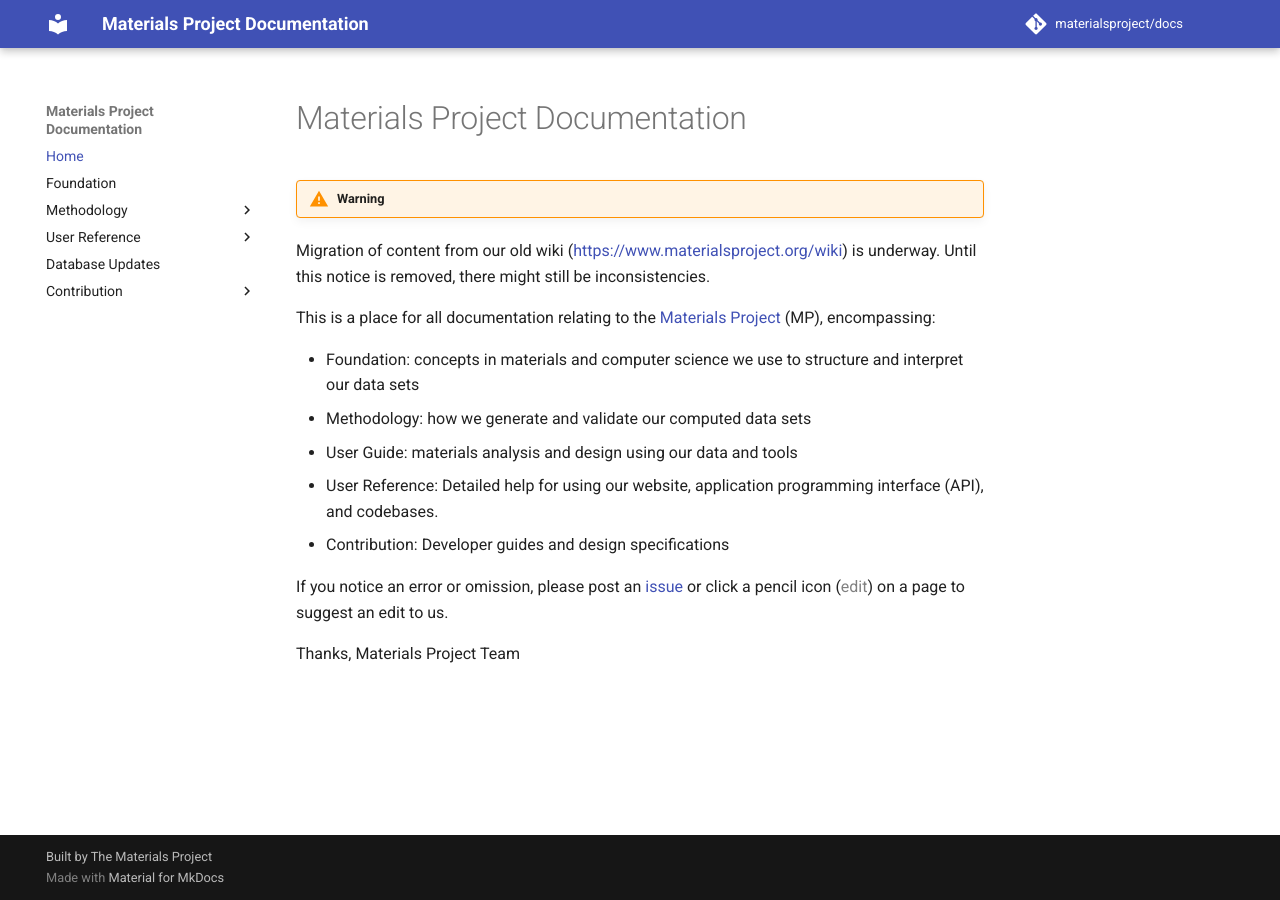
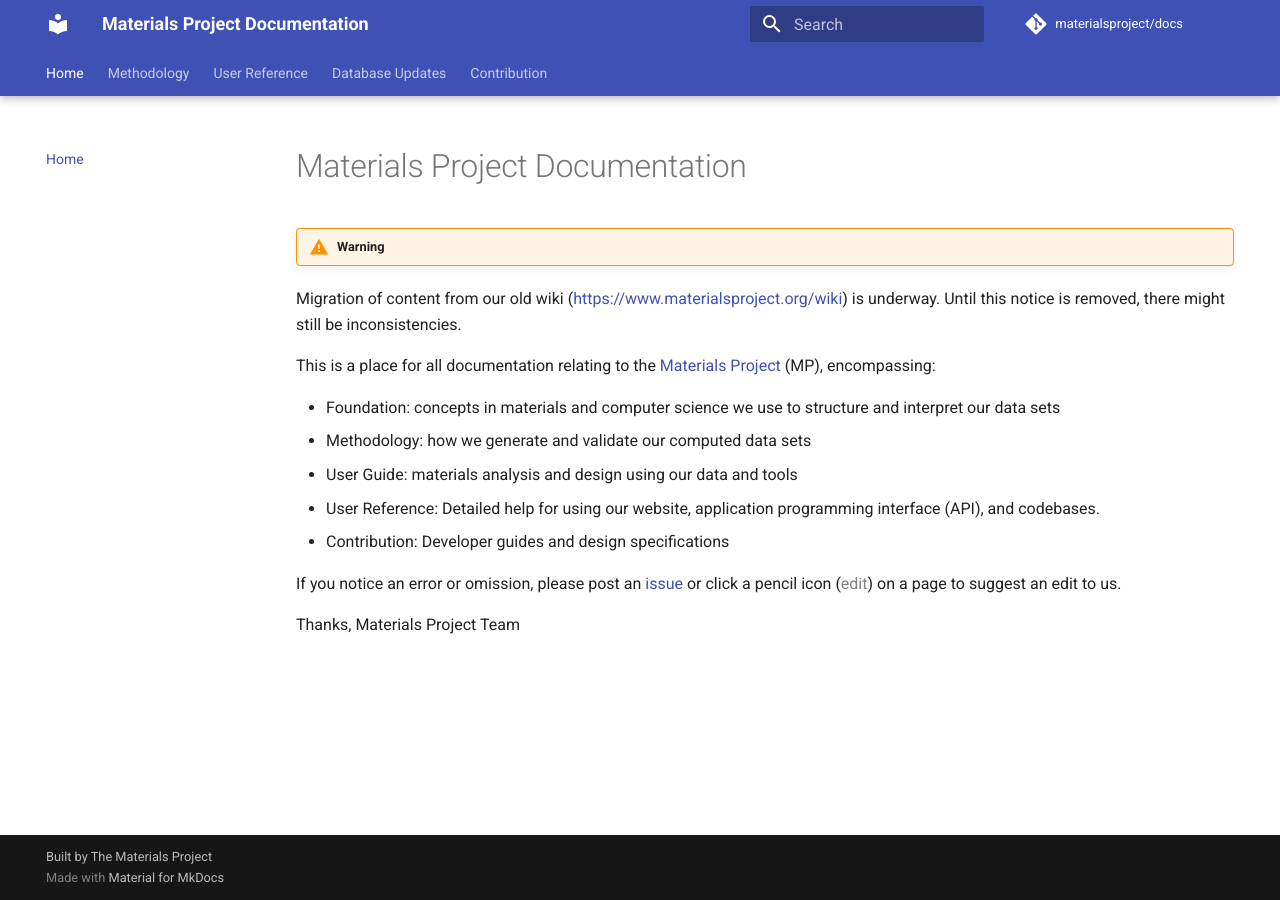
Before and after one commit to materialsproject/docs, an MkDocs documentation site: the page built from docs/index.md, in a window 1280 px wide. Built offline with MkDocs 1.6.1 and Material for MkDocs 9.7.7, drawn with Linux system fonts in a browser that asks for light colours; comment, search, counter and statistics services are not loaded.

```diff
--- a/docs/static/js/mathjax.js
+++ b/docs/static/js/mathjax.js
@@ -10,3 +10,7 @@ window.MathJax = {
     processHtmlClass: "arithmatex",
   },
 };
+
+document$.subscribe(() => {
+  MathJax.typesetPromise();
+});
--- a/mkdocs.yml
+++ b/mkdocs.yml
@@ -8,7 +8,7 @@ repo_url: "https://github.com/materialsproject/docs"
 
 nav:
   - Home: "index.md"
-  - Foundation: "foundation.md"
+  #- Foundation: "foundation.md"
   - Methodology:
       - "Total energies": "methodology/total-energies.md"
       - "Electronic structure": "methodology/electronic-structure.md"
@@ -20,6 +20,7 @@ nav:
       - "Dielectricity": "methodology/dielectricity.md"
       - "Equations of State": "methodology/equations-of-state.md"
       - "Phonons": "methodology/phonons.md"
+      - "Volume Change Error": methodology/volume-change-error.md
   - User Reference:
       - "Crystal Toolkit": "user-guide/crystal-toolkit.md"
       - "Materials Explorer": "user-guide/materials-explorer.md"
@@ -28,28 +29,54 @@ nav:
       - "Structure Predictor": "user-guide/structure-predictor.md"
       - "Pourbaix Diagram": "user-guide/pourbaix-tool.md"
       - "Phase Diagram": "user-guide/phase-diagram.md"
+      - "XAS Spectra": user-guide/xray-absorption-spectra.md
       - "XAS Matcher": "user-guide/xas-matcher.md"
       - "Reaction Calculator": "user-guide/reaction-calculator.md"
       - "Glossary": "user-guide/glossary-of-terms.md"
       - "Materials API (MAPI)": "open-apis/the-materials-api.md"
       - "Nanoporous Explorer": "user-guide/nanoporous-explorer.md"
+      - "Deprecations": "user-guide/deprecations.md"
+      - "Developer Area": "user-guide/developers-area.md"
+      - "Interface Reactions": user-guide/interface-reactions.md
+      - "Molecular Terms": user-guide/molecular_terms.md
+      - "MPComplete": user-guide/mpcomplete.md
+      - "RFB Dashboard": user-guide/rfb_dashboard.md
+      - "Share your story": user-guide/share-your-story.md
+      - "Structure Similarity": user-guide/structure-similarity.md
   - Database Updates: "database-updates.md"
   - Contribution:
       - "Newsfeed": "contrib/spec/newsfeed.md"
 
 theme:
   name: "material"
+  features:
+    - navigation.instant
+    - navigation.tracking
+    - navigation.tabs
+    - navigation.tabs.sticky
+    - navigation.top
+    - toc.integrate
+    - search.suggest
+    - search.highlight
+      - search.share
 markdown_extensions:
   - admonition
   - footnotes
   - pymdownx.arithmatex:
       generic: true
-  - codehilite:
-      guess_lang: false
+  - pymdownx.inlinehilite
+  - pymdownx.highlight
+  - pymdownx.superfences
+  - pymdownx.tabbed
+  - pymdownx.caret
+  - pymdownx.tilde
+  - pymdownx.betterem:
+      smart_enable: all
   - toc:
       permalink: true
 
 plugins:
+  - search
   - bibtex:
       bib_dir: "refs"
       cite_style: "pandoc"
```
